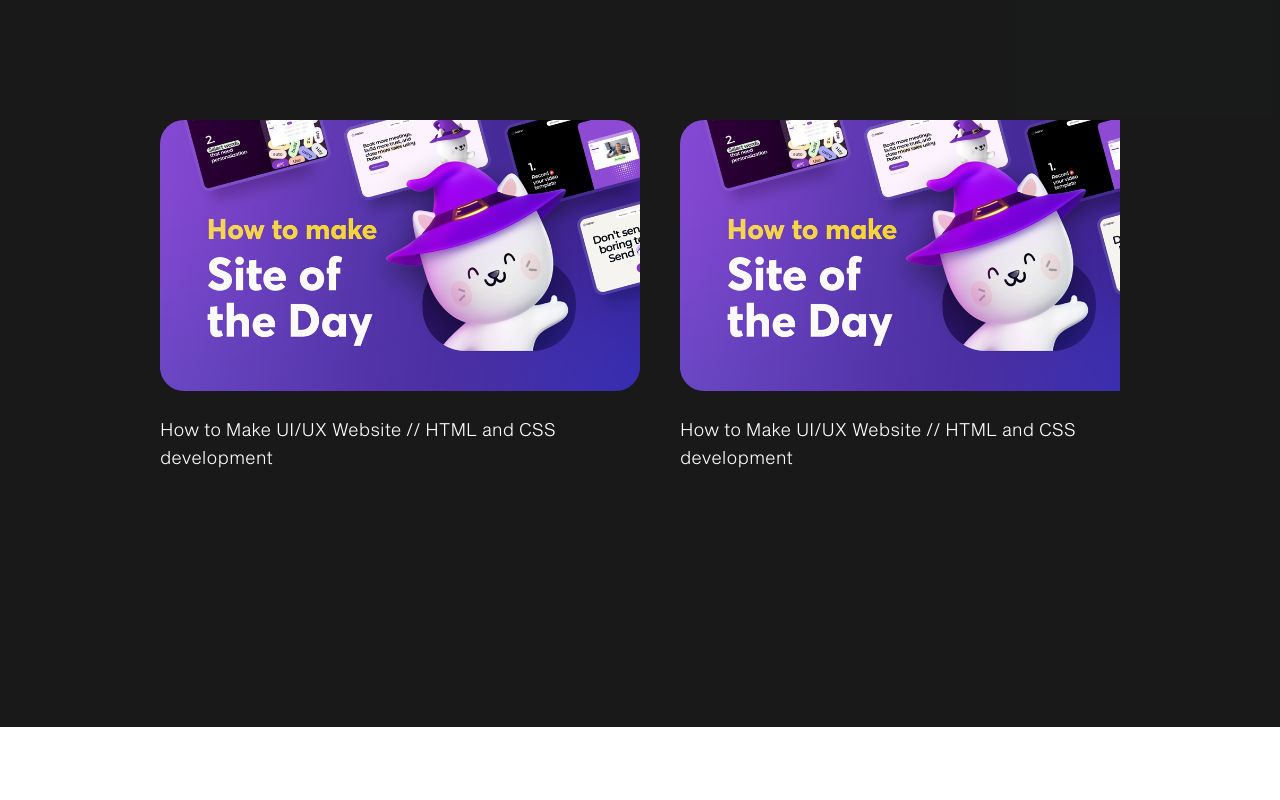
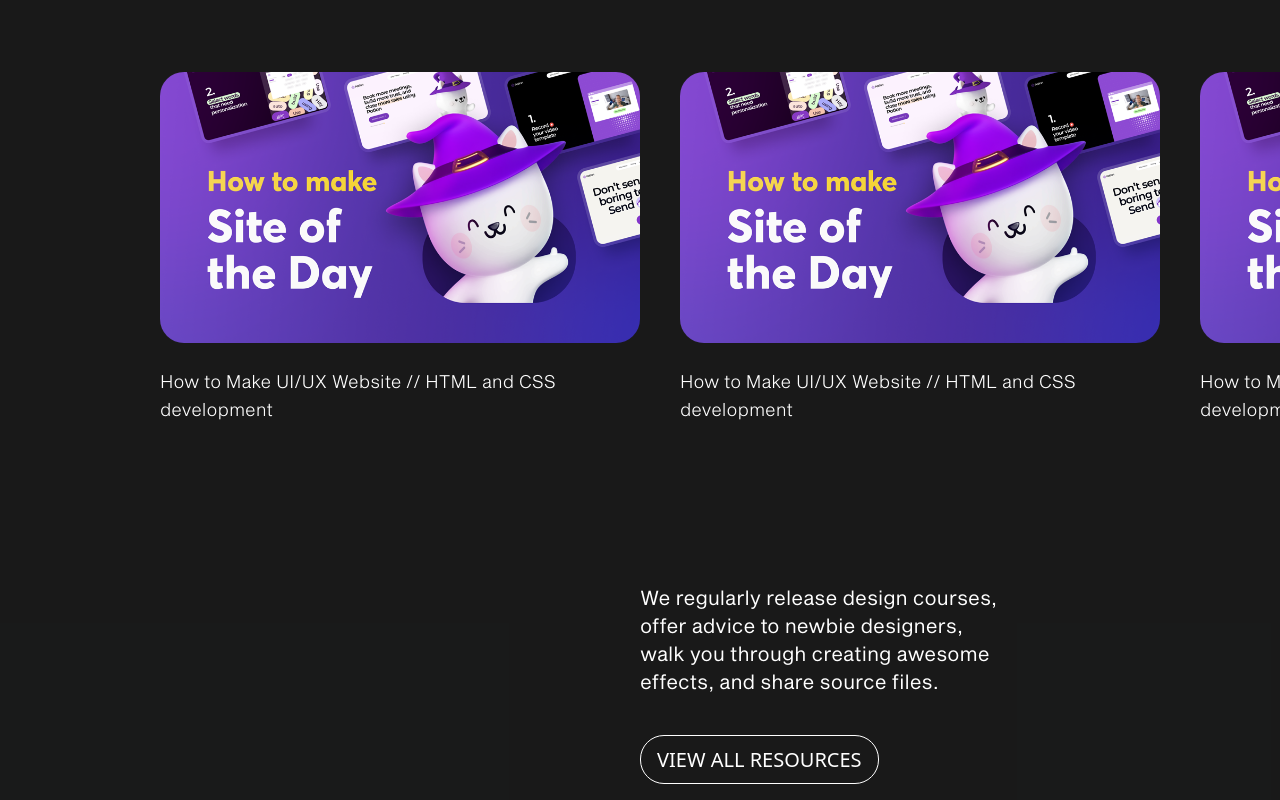
Before and after one commit to benedicti0n/cuberto-clone, a Next.js app: page / in a window 1280 px wide. Shown: the part 7760-8560 px from the top of the page. Built offline with nearby package versions, Linux system fonts and the light colour scheme.

Commit message:
Update dependencies and enhance Resources and UiProjectSection components with draggable cards and improved layout

```diff
--- a/package.json
+++ b/package.json
@@ -14,7 +14,7 @@
     "clsx": "^2.1.1",
     "gsap": "^3.12.7",
     "lucide-react": "^0.477.0",
-    "motion": "^12.4.7",
+    "motion": "^12.4.9",
     "next": "15.2.0",
     "react": "^19.0.0",
     "react-dom": "^19.0.0",
--- a/src/components/LandingPage/Resources.tsx
+++ b/src/components/LandingPage/Resources.tsx
@@ -1,7 +1,8 @@
 import React from 'react'
 import { TextAnimate } from '../magicui/text-animate'
-import CardLink from '../ui/CardLink'
+import { CardLink } from '../ui/CardLink'
 import * as motion from "motion/react-client"
+import Button from '../ui/Button'
 
 const cards = [
     { imageUrl: "/assets/cover.png", href: '/image', title: "How to Make UI/UX Website // HTML and CSS development" },
@@ -14,9 +15,9 @@ const cards = [
 
 const Resources = () => {
     return (
-        <div className='min-h-screen bg-black/90 rounded-t-[5rem] px-40 pt-56 pb-64 relative -top-40'>
+        <div className='min-h-screen bg-black/90 rounded-t-[5rem]  relative -top-40'>
             {/* Animated Title */}
-            <div className='text-9xl flex flex-col leading-none text-white'>
+            <div className='text-9xl flex flex-col leading-28 tracking-tighter text-white px-40 pt-56 pb-40'>
                 <TextAnimate by="word" animation='slideUp' className='font-regular top-0 relative'>
                     Development
                 </TextAnimate>
@@ -29,24 +30,36 @@ const Resources = () => {
             </div>
 
             {/* Draggable Cards Section */}
-            <div className='overflow-hidden mt-40'>
+            <div className='overflow-hidden '>
                 <motion.div
-                    className="flex gap-10 cursor-grab active:cursor-grabbing"
+                    className="flex gap-10 cursor-grab active:cursor-grabbing pl-40"
                     drag="x"
-                    dragConstraints={{ left: -1000, right: 0 }} // Adjust based on card count
-                    whileTap={{ cursor: "grabbing" }} // Changes cursor on drag
+                    transition={{ stiffness: 30, damping: 30, ease: "easeInOut" }}
+                    dragConstraints={{ left: -1000, right: 0 }}
+                    whileTap={{ cursor: "grabbing" }}
                 >
                     {cards.map((card, index) => (
                         <motion.div
                             key={index}
-                            whileHover={{ scale: 1.05 }} // Subtle hover effect
-                            transition={{ type: "spring", stiffness: 300 }}
                         >
                             <CardLink {...card} />
                         </motion.div>
                     ))}
                 </motion.div>
             </div>
+
+            <div className='w-full py-40 border-white flex'>
+                <div className='w-1/2'></div>
+                <div className='flex flex-col w-1/2 gap-10 pr-68'>
+                    <h1 className='text-xl font-regular text-white'>
+                        We regularly release design courses, offer advice to newbie designers, walk you through creating awesome effects, and share source files.
+                    </h1>
+                    <Button className='border-1 border-white w-fit uppercase text-white p-4 rounded-3xl text-xl'>
+                        View all resources
+                    </Button>
+                </div>
+            </div>
+
         </div>
     )
 }
--- /dev/null
+++ b/src/components/LandingPage/UiProjectSection.tsx
@@ -0,0 +1,53 @@
+import React from 'react'
+import { VelocityScroll } from '../magicui/scroll-based-velocity'
+import { CardLink1 } from '../ui/CardLink'
+import * as motion from "motion/react-client"
+import { Dribbble } from 'lucide-react'
+
+
+const cards = [
+    { imageUrl: "/assets/cover.png", href: '/image', title: "Cuberto", icon: <Dribbble className='h-4' /> },
+    { imageUrl: "/assets/cover.png", href: '/image', title: "Cuberto", icon: <Dribbble className='h-4' /> },
+    { imageUrl: "/assets/cover.png", href: '/image', title: "Cuberto", icon: <Dribbble className='h-4' /> },
+    { imageUrl: "/assets/cover.png", href: '/image', title: "Cuberto", icon: <Dribbble className='h-4' /> },
+    { imageUrl: "/assets/cover.png", href: '/image', title: "Cuberto", icon: <Dribbble className='h-4' /> },
+    { imageUrl: "/assets/cover.png", href: '/image', title: "Cuberto", icon: <Dribbble className='h-4' /> },
+]
+
+const UiProjectSection = () => {
+    return (
+        <div className='relative flex w-full flex-col items-center justify-center overflow-hidden -top-20 mb-20'>
+            <VelocityScroll numRows={1} defaultVelocity={100}>
+                <h1 className="text-[12rem] font-regular ml-64">New Day -</h1>
+                <h1 className="text-[12rem] font-light-italic">New Inspo</h1>
+                <video
+                    src="/assets/header3.mp4"
+                    autoPlay
+                    muted
+                    loop
+                    className="rounded-full h-40"
+                />
+            </VelocityScroll>
+
+            <div className='overflow-hidden pt-40 pl-140'>
+                <motion.div
+                    className="flex gap-6 cursor-grab active:cursor-grabbing pl-40"
+                    drag="x"
+                    transition={{ stiffness: 30, damping: 30, ease: "easeInOut" }}
+                    dragConstraints={{ left: -1000, right: 0 }}
+                    whileTap={{ cursor: "grabbing" }}
+                >
+                    {cards.map((card, index) => (
+                        <motion.div
+                            key={index}
+                        >
+                            <CardLink1 {...card} />
+                        </motion.div>
+                    ))}
+                </motion.div>
+            </div>
+        </div>
+    )
+}
+
+export default UiProjectSection
--- a/src/components/ui/CardLink.tsx
+++ b/src/components/ui/CardLink.tsx
@@ -1,19 +1,50 @@
 import { redirect } from 'next/navigation';
-import React from 'react'
+import React, { ReactNode } from 'react'
+import { motion } from 'framer-motion';
 
 interface ICardLink {
     imageUrl: string;
     href: string;
     title: string;
+    icon?: ReactNode;
 }
 
-const CardLink = ({ imageUrl, href, title }: ICardLink) => {
+export const CardLink = ({ imageUrl, href, title, icon }: ICardLink) => {
     return (
-        <div className='flex flex-col gap-6 aspect-video w-120 rounded-4xl' onClick={() => redirect(href)}>
-            <img src={`${imageUrl}`} alt={`${imageUrl}`} className='rounded-3xl object-cover' />
-            <h1 className='text-white font-light-regular text-lg'>{title}</h1>
+        <div className='flex flex-col gap-6 aspect-video w-120 rounded-4xl'>
+            <motion.div
+                className='flex flex-col gap-6'
+                onClick={() => redirect(href)}
+                whileHover={{ scale: 0.98 }}
+                transition={{ duration: 0.3, ease: "easeInOut" }}
+            >
+                <img
+                    src={`${imageUrl}`}
+                    alt={`${imageUrl}`}
+                    className='rounded-3xl object-cover'
+                />
+            </motion.div>
+            <h1 className=' font-light-regular text-lg text-white'>{icon} {title}</h1>
         </div>
     )
 }
 
-export default CardLink
+export const CardLink1 = ({ imageUrl, href, title, icon }: ICardLink) => {
+    return (
+        <div className='flex flex-col gap-4 w-76'>
+            <motion.div
+                className='flex flex-col'
+                onClick={() => redirect(href)}
+                whileHover={{ scale: 0.98 }}
+                transition={{ duration: 0.3, ease: "easeInOut" }}
+            >
+                <img
+                    src={`${imageUrl}`}
+                    alt={`${imageUrl}`}
+                    className='rounded-2xl object-cover w-76 h-56'
+                />
+            </motion.div>
+            <h1 className='flex items-center font-light-regular text-sm'>{icon} {title}</h1>
+        </div>
+    )
+}
```
Also changed, not shown: 2 other files (tests, documents, lock files or other folders).
